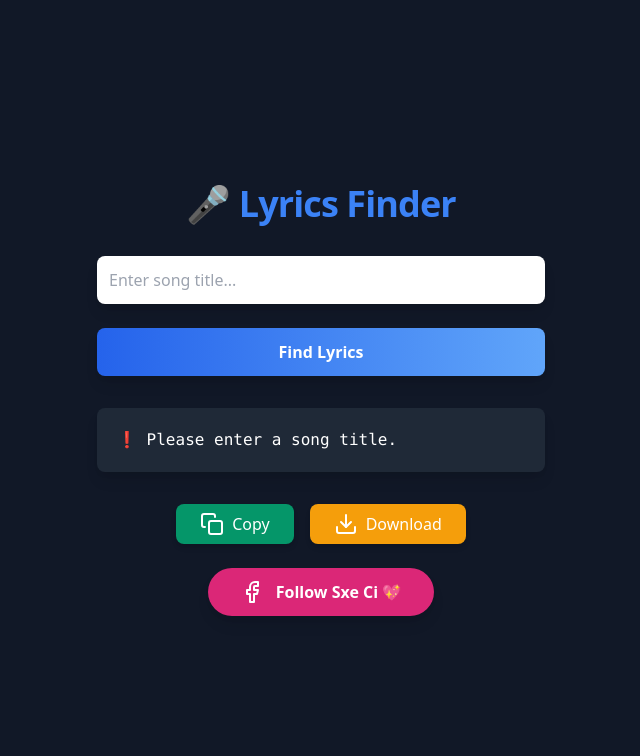
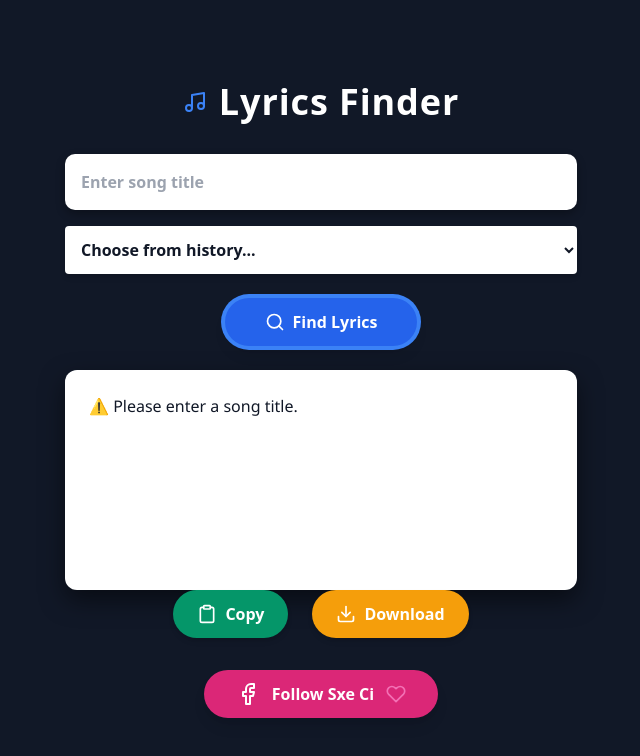
Before and after one commit to johnalpay/lyrics-, a website: page public/index.html in a window 1280 px wide. Both pictures are taken after a click on the button "Find Lyrics". Shown: the whole page, without its empty margins (319-959 px from the left). Drawn offline with nearby package versions, Linux system fonts and the light colour scheme.

Commit message:
Update index.html

```diff
--- a/public/index.html
+++ b/public/index.html
@@ -2,75 +2,105 @@
 <html lang="en" class="transition duration-300">
 <head>
   <meta charset="UTF-8" />
-  <meta name="viewport" content="width=device-width, initial-scale=1" />
+  <meta name="viewport" content="width=device-width, initial-scale=1.0"/>
   <title>Lyrics Finder</title>
   <script src="https://unpkg.com/feather-icons"></script>
-  <link href="https://cdn.jsdelivr.net/npm/tailwindcss@2.2.19/dist/tailwind.min.css" rel="stylesheet" />
+  <script>
+    if (localStorage.theme === 'light') {
+      document.documentElement.classList.remove('dark');
+      document.documentElement.classList.add('light');
+    } else {
+      document.documentElement.classList.add('dark');
+    }
+  </script>
+  <link href="https://cdn.jsdelivr.net/npm/tailwindcss@2.2.19/dist/tailwind.min.css" rel="stylesheet">
   <style>
-    /* Custom scrollbar for suggestions */
-    #suggestions::-webkit-scrollbar {
-      width: 6px;
+    /* Button animation */
+    .btn-animated {
+      transition: transform 0.3s ease, box-shadow 0.3s ease;
     }
-    #suggestions::-webkit-scrollbar-thumb {
-      background-color: #3b82f6;
+    .btn-animated:hover {
+      transform: scale(1.05);
+      box-shadow: 0 8px 20px rgba(59, 130, 246, 0.5);
+    }
+
+    /* Output box */
+    #output {
+      min-height: 220px;
+      font-family: 'Segoe UI', Tahoma, Geneva, Verdana, sans-serif;
+      box-shadow: 0 10px 25px rgba(0,0,0,0.5);
+      border-radius: 12px;
+    }
+
+    /* Input & dropdown */
+    input, select {
+      box-shadow: 0 4px 10px rgba(0,0,0,0.3);
       border-radius: 10px;
+      border: none;
+      font-size: 1rem;
+      font-weight: 600;
+      padding-left: 14px;
+    }
+
+    /* Spinner custom */
+    #spinner {
+      border-top-color: #3b82f6; /* blue */
+      border-bottom-color: #3b82f6;
+      border-left-color: transparent;
+      border-right-color: transparent;
+      border-width: 3px;
     }
   </style>
 </head>
-<body class="bg-gray-900 text-white dark:bg-gray-900 dark:text-white min-h-screen flex flex-col items-center justify-center p-6">
+<body class="bg-gray-900 text-white dark:bg-gray-900 dark:text-white light:bg-white light:text-black min-h-screen flex flex-col items-center justify-center p-6 transition duration-300 font-sans">
 
-  <h1 class="text-4xl font-extrabold mb-8 text-center select-none tracking-tight">🎤 <span class="text-blue-500">Lyrics Finder</span></h1>
+  <!-- Removed toggle theme button here -->
 
-  <div class="w-full max-w-md relative">
-    <input
-      id="titleInput"
-      type="text"
-      placeholder="Enter song title..."
-      autocomplete="off"
-      class="w-full p-3 rounded-lg text-black shadow-lg focus:outline-none focus:ring-2 focus:ring-blue-500 transition duration-300"
-    />
-    <ul
-      id="suggestions"
-      class="absolute z-50 top-full mt-1 w-full bg-white text-black rounded-lg shadow-lg max-h-48 overflow-y-auto opacity-0 pointer-events-none transition-opacity duration-200"
-    ></ul>
-  </div>
+  <header class="flex items-center space-x-3 mb-8">
+    <i data-feather="music" class="text-4xl text-blue-500"></i>
+    <h1 class="text-4xl font-extrabold tracking-wide select-none">Lyrics Finder</h1>
+  </header>
 
-  <button
-    id="searchBtn"
-    class="mt-6 w-full max-w-md bg-gradient-to-r from-blue-600 to-blue-400 hover:from-blue-700 hover:to-blue-500 text-white font-bold py-3 rounded-lg shadow-lg transform hover:scale-105 transition-transform duration-300"
-  >
-    Find Lyrics
+  <input id="titleInput" type="text" placeholder="Enter song title"
+         class="w-full max-w-lg p-4 text-gray-900 dark:text-gray-900 dark:bg-gray-100 bg-white placeholder-gray-400 mb-4 font-semibold focus:outline-none focus:ring-4 focus:ring-blue-400" />
+
+  <select id="historyDropdown"
+          class="w-full max-w-lg p-3 mb-6 bg-white dark:bg-gray-100 text-gray-900 font-semibold focus:outline-none focus:ring-4 focus:ring-blue-400 rounded shadow-md">
+    <option value="">Choose from history...</option>
+  </select>
+
+  <button id="searchBtn"
+          class="btn-animated bg-blue-600 hover:bg-blue-700 text-white font-bold py-3 px-10 rounded-full mb-6 shadow-lg focus:outline-none focus:ring-4 focus:ring-blue-500 flex items-center justify-center space-x-2">
+    <i data-feather="search" class="w-5 h-5"></i>
+    <span>Find Lyrics</span>
   </button>
 
-  <div id="spinner" class="hidden mt-6 mx-auto animate-spin rounded-full h-10 w-10 border-t-4 border-b-4 border-blue-500"></div>
+  <div id="spinner" class="hidden mb-6 animate-spin rounded-full h-10 w-10 border-t-4 border-b-4 border-blue-500 mx-auto"></div>
 
-  <pre
-    id="output"
-    class="mt-8 bg-gray-800 text-white p-5 rounded-lg w-full max-w-md overflow-auto whitespace-pre-wrap min-h-[200px] shadow-lg"
-  >Lyrics will appear here...</pre>
+  <pre id="output"
+       class="bg-white dark:bg-gray-100 text-gray-900 dark:text-gray-900 p-6 rounded-xl w-full max-w-lg overflow-auto whitespace-pre-wrap select-text">
+Lyrics will appear here...
+  </pre>
 
-  <div class="flex gap-4 mt-8 mb-6 max-w-md w-full justify-center">
-    <button
-      id="copyBtn"
-      class="bg-green-600 hover:bg-green-700 text-white px-6 py-2 rounded-lg shadow-md transform hover:scale-110 transition-transform duration-300 flex items-center gap-2"
-    >
-      <i data-feather="copy"></i> Copy
+  <div class="flex gap-6 mb-8 justify-center">
+    <button id="copyBtn"
+            class="btn-animated bg-green-600 hover:bg-green-700 text-white px-6 py-3 rounded-full shadow-md flex items-center space-x-2 font-semibold focus:outline-none focus:ring-4 focus:ring-green-400">
+      <i data-feather="clipboard" class="w-5 h-5"></i>
+      <span>Copy</span>
     </button>
-    <button
-      id="downloadBtn"
-      class="bg-yellow-500 hover:bg-yellow-600 text-white px-6 py-2 rounded-lg shadow-md transform hover:scale-110 transition-transform duration-300 flex items-center gap-2"
-    >
-      <i data-feather="download"></i> Download
+
+    <button id="downloadBtn"
+            class="btn-animated bg-yellow-500 hover:bg-yellow-600 text-white px-6 py-3 rounded-full shadow-md flex items-center space-x-2 font-semibold focus:outline-none focus:ring-4 focus:ring-yellow-400">
+      <i data-feather="download" class="w-5 h-5"></i>
+      <span>Download</span>
     </button>
   </div>
 
-  <a
-    href="https://www.facebook.com/profile.php?id=61576992292379"
-    target="_blank"
-    class="flex items-center gap-3 bg-pink-600 hover:bg-pink-700 text-white font-bold py-3 px-8 rounded-full transition duration-300 shadow-lg transform hover:scale-105"
-  >
-    <i data-feather="facebook"></i>
-    Follow Sxe Ci 💖
+  <a href="https://www.facebook.com/profile.php?id=61576992292379" target="_blank"
+     class="btn-animated flex items-center gap-3 bg-pink-600 hover:bg-pink-700 text-white font-extrabold py-3 px-8 rounded-full transition duration-200 shadow-lg select-none focus:outline-none focus:ring-4 focus:ring-pink-400">
+    <i data-feather="facebook" class="w-6 h-6"></i>
+    <span>Follow Sxe Ci</span>
+    <i data-feather="heart" class="w-5 h-5 text-pink-400 animate-pulse"></i>
   </a>
 
 <script>
@@ -80,69 +110,36 @@
   const spinner = document.getElementById("spinner");
   const copyBtn = document.getElementById("copyBtn");
   const downloadBtn = document.getElementById("downloadBtn");
-    const suggestions = document.getElementById("suggestions");
+  const historyDropdown = document.getElementById("historyDropdown");
 
   let currentLyrics = "";
   let currentTitle = "";
-    let debounceTimeout;
 
-    // Show suggestions
-    titleInput.addEventListener("input", () => {
-      clearTimeout(debounceTimeout);
-      const query = titleInput.value.trim();
-
-      if (!query) {
-        hideSuggestions();
-        return;
-      }
-
-      debounceTimeout = setTimeout(() => {
-        fetchSuggestions(query);
-      }, 300);
-    });
-
-    async function fetchSuggestions(query) {
-      try {
-        // Using your existing API but assuming it returns a list of possible titles on 'suggestions' key
-        const res = await fetch(`/api/lyrics?title=${encodeURIComponent(query)}`);
-        const data = await res.json();
-
-        if (data.suggestions && data.suggestions.length > 0) {
-          renderSuggestions(data.suggestions);
-        } else {
-          hideSuggestions();
-        }
-      } catch {
-        hideSuggestions();
+  function updateHistory(title) {
+    let history = JSON.parse(localStorage.getItem("lyricsHistory") || "[]");
+    if (!history.includes(title)) {
+      history.unshift(title);
+      if (history.length > 10) history = history.slice(0, 10);
+      localStorage.setItem("lyricsHistory", JSON.stringify(history));
+      renderHistoryDropdown();
     }
   }
 
-    function renderSuggestions(list) {
-      suggestions.innerHTML = "";
-      list.forEach(title => {
-        const li = document.createElement("li");
-        li.textContent = title;
-        li.className =
-          "cursor-pointer px-4 py-2 hover:bg-blue-500 hover:text-white transition-colors duration-200 rounded select-none";
-        li.addEventListener("click", () => {
-          titleInput.value = title;
-          hideSuggestions();
-          searchLyrics(title);
+  function renderHistoryDropdown() {
+    let history = JSON.parse(localStorage.getItem("lyricsHistory") || "[]");
+    historyDropdown.innerHTML = '<option value="">Choose from history...</option>';
+    history.forEach(item => {
+      const opt = document.createElement("option");
+      opt.value = item;
+      opt.textContent = item;
+      historyDropdown.appendChild(opt);
     });
-        suggestions.appendChild(li);
-      });
-      suggestions.style.opacity = "1";
-      suggestions.style.pointerEvents = "auto";
   }
 
-    function hideSuggestions() {
-      suggestions.style.opacity = "0";
-      suggestions.style.pointerEvents = "none";
-    }
-
-    function searchLyrics(title) {
+  searchBtn.addEventListener("click", () => {
+    const title = titleInput.value.trim();
     if (!title) {
-        output.textContent = "❗ Please enter a song title.";
+      output.textContent = "⚠️ Please enter a song title.";
       return;
     }
 
@@ -163,15 +160,11 @@
           output.textContent = "❌ No lyrics found.";
         }
       })
-        .catch(() => {
+      .catch(err => {
+        console.error(err);
         spinner.classList.add("hidden");
         output.textContent = "⚠️ Error fetching lyrics.";
       });
-    }
-
-    searchBtn.addEventListener("click", () => {
-      searchLyrics(titleInput.value.trim());
-      hideSuggestions();
   });
 
   copyBtn.addEventListener("click", () => {
@@ -191,17 +184,19 @@
     }
   });
 
-    // History stuff (unchanged)
-    function updateHistory(title) {
-      let history = JSON.parse(localStorage.getItem("lyricsHistory") || "[]");
-      if (!history.includes(title)) {
-        history.unshift(title);
-        if (history.length > 10) history = history.slice(0, 10);
-        localStorage.setItem("lyricsHistory", JSON.stringify(history));
+  // Removed themeToggle event listener
+
+  historyDropdown.addEventListener("change", () => {
+    const selected = historyDropdown.value;
+    if (selected) {
+      titleInput.value = selected;
+      searchBtn.click();
     }
-    }
+  });
 
-    feather.replace(); // icons
+  renderHistoryDropdown();
+  feather.replace();
 </script>
+
 </body>
 </html>
```
Lines whose indentation alone changed are shown as unchanged.
